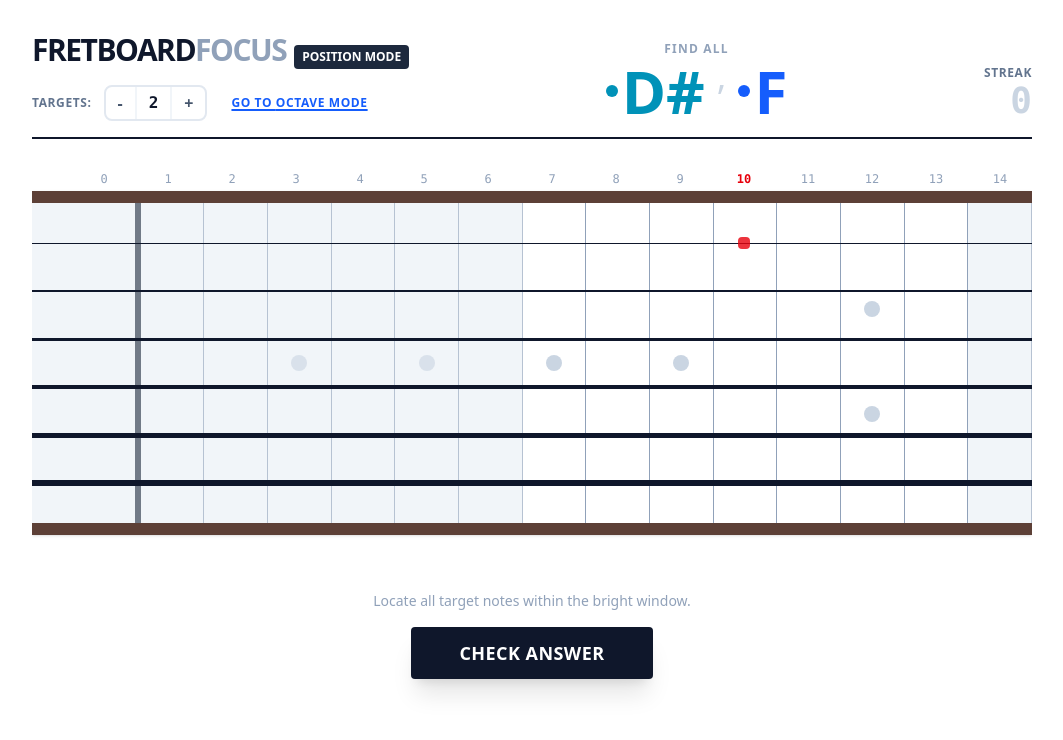
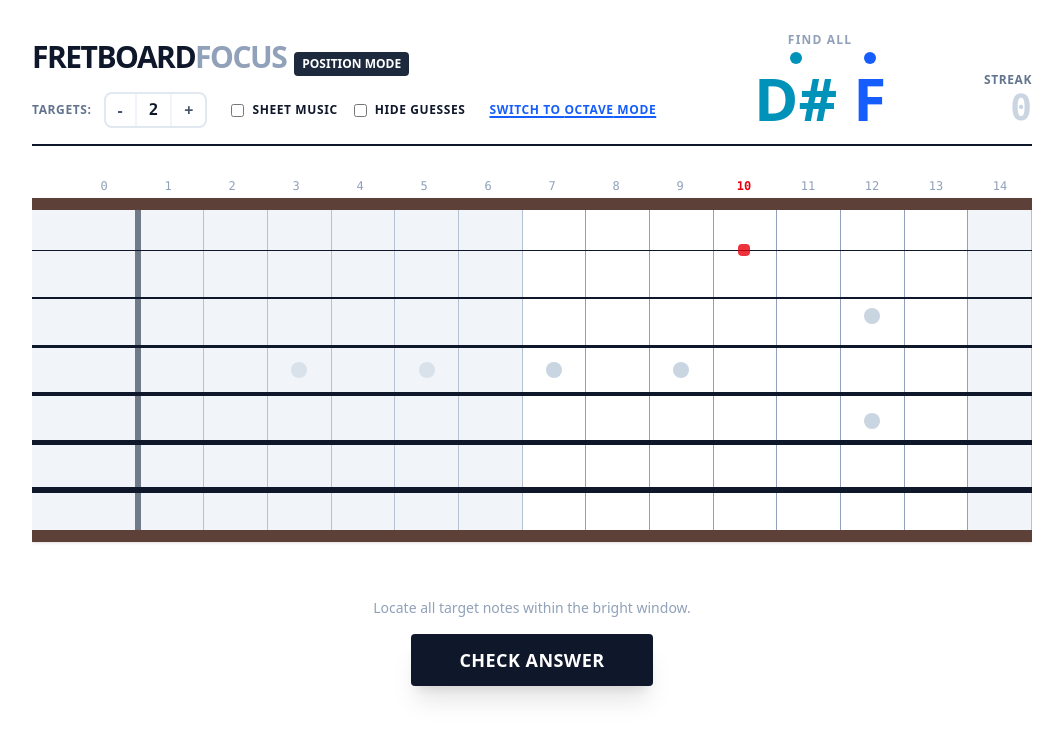
Before and after one commit to DustinBS/Fret-game, a React (Vite) app: page / in a window 1280 px wide. Shown: the top 740 px of the page, without its empty margins (108-1171 px from the left). Built offline with nearby package versions, Linux system fonts and the light colour scheme.

Commit message:
music sheet mode + hidden notes mode

```diff
--- a/package.json
+++ b/package.json
@@ -14,7 +14,8 @@
   },
   "dependencies": {
     "react": "^19.2.0",
-    "react-dom": "^19.2.0"
+    "react-dom": "^19.2.0",
+    "vexflow": "^5.0.0"
   },
   "devDependencies": {
     "@eslint/js": "^9.39.1",
--- a/src/components/FretboardGame.tsx
+++ b/src/components/FretboardGame.tsx
@@ -1,6 +1,7 @@
 // src/components/FretboardGame.tsx
 import React from 'react';
 import { useFretboardGame, getNoteName } from '../hooks/useFretboardGame';
+import SheetMusic from './SheetMusic';
 
 const SAFE_PALETTE = [
   { name: 'Blue',   bg: 'bg-blue-600',   text: 'text-blue-600',   border: 'border-blue-800' },
@@ -19,6 +20,10 @@ const FretboardGame: React.FC = () => {
     updateNoteCount,
     gameMode,
     toggleMode,
+    isSheetMode,
+    setIsSheetMode,
+    isHiddenMode,
+    setIsHiddenMode,
     anchorFret,
     windowStart,
     windowEnd,
@@ -37,7 +42,7 @@ const FretboardGame: React.FC = () => {
     <div className="flex flex-col items-center p-8 min-h-screen bg-white text-slate-900 w-full font-sans select-none">
 
       {/* HEADER HUD */}
-      <div className="mb-8 w-full max-w-[1000px] flex flex-col md:flex-row justify-between items-end border-b-2 border-slate-900 pb-4">
+      <div className="mb-8 w-full max-w-[1000px] flex flex-col xl:flex-row justify-between items-end border-b-2 border-slate-900 pb-4 gap-4">
 
         {/* LEFT: Controls & Title */}
         <div className="flex flex-col gap-4">
@@ -45,13 +50,12 @@ const FretboardGame: React.FC = () => {
             <h1 className="text-3xl font-black tracking-tighter uppercase">
               Fretboard<span className="text-slate-400">Focus</span>
             </h1>
-            {/* MODE BADGE */}
             <span className={`text-xs font-bold px-2 py-1 rounded text-white ${gameMode === 'WINDOW' ? 'bg-slate-800' : 'bg-indigo-600'}`}>
               {gameMode === 'WINDOW' ? 'POSITION MODE' : 'OCTAVE MODE'}
             </span>
           </div>
 
-          <div className="flex items-center gap-6">
+          <div className="flex flex-wrap items-center gap-6">
              {/* TARGET STEPPER */}
              <div className="flex items-center gap-3">
                 <span className="text-xs font-bold uppercase tracking-wider text-slate-500">Targets:</span>
@@ -62,12 +66,33 @@ const FretboardGame: React.FC = () => {
                 </div>
              </div>
 
-             {/* MODE TOGGLE BUTTON */}
+             {/* MODE TOGGLES */}
+             <div className="flex items-center gap-4 text-xs font-bold uppercase tracking-wider">
+                <label className="flex items-center gap-2 cursor-pointer hover:text-blue-600">
+                    <input
+                        type="checkbox"
+                        checked={isSheetMode}
+                        onChange={(e) => setIsSheetMode(e.target.checked)}
+                        className="rounded border-slate-300 text-blue-600 focus:ring-blue-500"
+                    />
+                    Sheet Music
+                </label>
+                <label className="flex items-center gap-2 cursor-pointer hover:text-blue-600">
+                    <input
+                        type="checkbox"
+                        checked={isHiddenMode}
+                        onChange={(e) => setIsHiddenMode(e.target.checked)}
+                        className="rounded border-slate-300 text-blue-600 focus:ring-blue-500"
+                    />
+                    Hide Guesses
+                </label>
+             </div>
+
              <button
                onClick={toggleMode}
                className="text-xs font-bold uppercase tracking-wider text-blue-600 hover:text-blue-800 underline decoration-2 underline-offset-2"
              >
-               Go to {gameMode === 'WINDOW' ? 'Octave' : 'Position'} Mode
+               Switch to {gameMode === 'WINDOW' ? 'Octave' : 'Position'} Mode
              </button>
           </div>
         </div>
@@ -75,37 +100,39 @@ const FretboardGame: React.FC = () => {
         {/* CENTER: Target Notes Display */}
         <div className="flex flex-col items-center flex-grow px-4">
            <p className="text-xs font-bold text-slate-400 uppercase tracking-widest mb-1">Find All</p>
-           <div className="flex items-baseline">
+           <div className="flex items-baseline flex-wrap justify-center gap-4">
              {targetNotes.map((val, idx) => {
                 const colorIndex = colorIndices[idx % colorIndices.length];
                 const color = SAFE_PALETTE[colorIndex];
-
-                // Convert value to name (Handles both 0-11 and MIDI)
                 const { note, octave } = getNoteName(val);
 
                 return (
-                  <React.Fragment key={idx}>
-                    <div className="flex items-center gap-1">
-                      <div className={`w-3 h-3 rounded-full ${color.bg}`} />
+                  <div key={idx} className="flex flex-col items-center relative">
+                    {/* Visual Dot Indicator */}
+                    <div className={`w-3 h-3 rounded-full mb-1 ${color.bg}`} />
+
+                    {isSheetMode ? (
+                        /* VEXFLOW RENDERER */
+                        <div className="scale-75 origin-top -mb-4">
+                          <SheetMusic noteValue={val} gameMode={gameMode} />
+                        </div>
+                    ) : (
+                        /* TEXT RENDERER */
                         <span className={`text-6xl font-black ${color.text} flex items-baseline`}>
                             {note}
-                        {/* Show Octave Subscript ONLY in Octave Mode */}
                             {gameMode === 'OCTAVE' && (
                             <span className="text-3xl font-bold ml-1 opacity-80">{octave}</span>
                             )}
                         </span>
+                    )}
                   </div>
-                    {idx < targetNotes.length - 1 && (
-                      <span className="text-4xl text-slate-300 font-light mx-3 -translate-y-2">,</span>
-                    )}
-                  </React.Fragment>
                 );
              })}
            </div>
         </div>
 
         {/* RIGHT: Streak */}
-        <div className="text-right">
+        <div className="text-right whitespace-nowrap">
            <div className="text-xs font-bold text-slate-500 uppercase tracking-wider">Streak</div>
            <div className={`text-4xl font-mono font-bold ${streak > 0 ? 'text-emerald-600' : 'text-slate-300'}`}>
              {streak}
@@ -114,14 +141,13 @@ const FretboardGame: React.FC = () => {
       </div>
 
       {/* FRETBOARD CONTAINER */}
-      <div className="relative w-full max-w-[1000px] overflow-x-auto pb-4">
+      <div className="relative w-full max-w-[1000px] overflow-x-auto pb-4 custom-scrollbar">
 
         {/* Fret Numbers */}
         <div className="flex pl-10 mb-1 min-w-[800px]">
           {Array.from({ length: 15 }).map((_, i) => (
             <div
               key={i}
-              // Only highlight anchor in WINDOW mode
               className={`flex-1 text-center text-xs font-mono transition-colors duration-300
                 ${gameMode === 'WINDOW' && i === anchorFret ? 'text-red-600 font-bold' : 'text-slate-400'}`}
             >
@@ -174,7 +200,6 @@ const FretboardGame: React.FC = () => {
                   {Array.from({ length: 15 }).map((_, fret) => {
                     const isActiveWindow = fret >= windowStart && fret <= windowEnd;
                     const isClicked = clickedFrets.some(c => c.stringIndex === sIdx && c.fret === fret);
-                    // Only show Red Anchor in WINDOW mode
                     const isAnchorPos = gameMode === 'WINDOW' && sIdx === 0 && fret === anchorFret;
 
                     const pitch = TUNING[sIdx] + fret;
@@ -184,12 +209,10 @@ const FretboardGame: React.FC = () => {
                     let colorIndex = 0;
 
                     if (gameMode === 'WINDOW') {
-                        // Match Pitch Class (0-11)
                         const targetIdx = targetNotes.indexOf(pitch % 12);
                         isTarget = targetIdx !== -1;
                         if (isTarget) colorIndex = colorIndices[targetIdx % colorIndices.length];
                     } else {
-                        // Match Exact MIDI
                         const targetIdx = targetNotes.indexOf(pitch);
                         isTarget = targetIdx !== -1;
                         if (isTarget) colorIndex = colorIndices[targetIdx % colorIndices.length];
@@ -197,13 +220,31 @@ const FretboardGame: React.FC = () => {
 
                     const colorTheme = isTarget ? SAFE_PALETTE[colorIndex] : null;
 
+                    // --- VISUAL STATE LOGIC ---
                     let markerClass = "scale-0";
+
                     if (gameState === 'GUESSING') {
-                      if (isClicked) markerClass = "scale-100 bg-amber-400 border-2 border-slate-900 shadow-sm";
+                        if (isClicked) {
+                            if (isHiddenMode) {
+                                // INVISIBLE MODE: Scale 0 means it takes space but is invisible
+                                markerClass = "scale-0";
                             } else {
-                      if (isTarget && isClicked) markerClass = `scale-100 ${colorTheme?.bg} border-2 ${colorTheme?.border} shadow-md`;
-                      else if (isTarget && !isClicked && isActiveWindow) markerClass = `scale-75 ${colorTheme?.bg} opacity-50`;
-                      else if (!isTarget && isClicked) markerClass = "scale-75 bg-slate-700 border-2 border-slate-900";
+                                // STANDARD MODE: Show selection immediately
+                                markerClass = "scale-100 bg-amber-400 border-2 border-slate-900 shadow-sm";
+                            }
+                        }
+                    } else {
+                        // REVEALED
+                        if (isTarget && isClicked) {
+                             markerClass = `scale-100 ${colorTheme?.bg} border-2 ${colorTheme?.border} shadow-md`;
+                        }
+                        else if (isTarget && !isClicked && isActiveWindow) {
+                             markerClass = `scale-75 ${colorTheme?.bg} opacity-50`;
+                        }
+                        else if (!isTarget && isClicked) {
+                             // False Positive
+                             markerClass = "scale-75 bg-slate-700 border-2 border-slate-900";
+                        }
                     }
 
                     return (
@@ -218,7 +259,8 @@ const FretboardGame: React.FC = () => {
                          {isAnchorPos && (
                            <div className="absolute w-3 h-3 bg-red-600 rounded-sm z-0 opacity-80" />
                          )}
-                         <div className={`w-6 h-6 rounded-full transition-all duration-200 z-10 ${markerClass}`} />
+                         <div className={`w-6 h-6 rounded-full transition-all duration-200 z-10 flex items-center justify-center ${markerClass}`}>
+                         </div>
                       </div>
                     );
                   })}
--- /dev/null
+++ b/src/components/SheetMusic.tsx
@@ -0,0 +1,100 @@
+import React, { useEffect, useRef } from 'react';
+import { Renderer, Stave, StaveNote, Accidental, Formatter, Voice } from 'vexflow';
+
+interface SheetMusicProps {
+  noteValue: number; // 0-11 (Window) or MIDI (Octave)
+  gameMode: 'WINDOW' | 'OCTAVE';
+  width?: number;
+  height?: number;
+}
+
+const SheetMusic: React.FC<SheetMusicProps> = ({
+  noteValue,
+  gameMode,
+  width = 100,
+  height = 120
+}) => {
+  const containerRef = useRef<HTMLDivElement>(null);
+
+  useEffect(() => {
+    if (!containerRef.current) return;
+
+    // 1. Clear previous render
+    containerRef.current.innerHTML = '';
+
+    // 2. Setup VexFlow Factory
+    // In VexFlow 4+, we import Renderer directly.
+    // Renderer.Backends.SVG is the standard way to access the backend enum.
+    const renderer = new Renderer(containerRef.current, Renderer.Backends.SVG);
+
+    renderer.resize(width, height);
+    const context = renderer.getContext();
+
+    // 3. Create Stave (Treble Clef 8vb for Guitar)
+    // We position it to center the note
+    const stave = new Stave(0, 0, width);
+
+    // Add Treble Clef with "8vb" annotation (Standard Classical Guitar Notation)
+    stave.addClef('treble', 'default', '8vb');
+    stave.setContext(context).draw();
+
+    // 4. Calculate Key for VexFlow
+    // Guitar Logic:
+    // Sounding Middle C (MIDI 60 on Piano) is 3rd string, 5th fret.
+    // In notation, Guitar is transposing. Sounding 60 is Written 72 (C5).
+    // Guitar sounding Low E (MIDI 40) is written as E below staff (approx MIDI 52 relative to piano staff).
+    // Standard VexFlow Treble Clef treats "c/4" as Middle C (MIDI 60).
+    // To write Guitar Low E (Sounding 40), we need to write it as E3 ("e/3").
+    // Formula: Written Note = Sounding MIDI Note + 12 semitones (1 Octave)
+
+    let renderMidi = noteValue;
+
+    if (gameMode === 'WINDOW') {
+      // Input is 0-11 (Pitch Class)
+      // We want to display it in a readable range on the staff.
+      // Let's map it to the octave starting at Middle C (Sounding C3 / Written C4)
+      // Sounding C3 = MIDI 48. Written C4 = MIDI 60.
+      // So Base is 60.
+      renderMidi = 60 + noteValue;
+    } else {
+        // Input is Actual Sounding MIDI (e.g. 40 for Low E)
+        // We must transpose +12 for Written Notation
+        renderMidi = noteValue + 12;
+    }
+
+    // Convert MIDI to VexFlow Key String (e.g., 61 -> "c#/4")
+    const noteNames = ['c', 'c#', 'd', 'd#', 'e', 'f', 'f#', 'g', 'g#', 'a', 'a#', 'b'];
+    const octave = Math.floor(renderMidi / 12) - 1; // VexFlow: C4 is Middle C
+    const semitone = renderMidi % 12;
+    const noteName = noteNames[semitone];
+
+    // Check for accidental (Sharp)
+    const hasSharp = noteName.includes('#');
+    const cleanKey = `${noteName[0]}/${octave}`; // e.g. "c/4"
+
+    // 5. Create Voice and Note
+    const note = new StaveNote({
+      keys: [cleanKey],
+      duration: "w", // Whole note
+      // align_center is sometimes used but Formatter handles it best
+    });
+
+    if (hasSharp) {
+      note.addModifier(new Accidental("#"));
+    }
+
+    // 6. Format and Draw
+    const voice = new Voice({ numBeats: 4, beatValue: 4 });
+    voice.addTickables([note]);
+
+    // Format the voice to fit within the stave width (minus padding)
+    new Formatter().joinVoices([voice]).format([voice], width - 50);
+
+    voice.draw(context, stave);
+
+  }, [noteValue, gameMode, width, height]);
+
+  return <div ref={containerRef} className="inline-block" />;
+};
+
+export default SheetMusic;
--- a/src/hooks/useFretboardGame.ts
+++ b/src/hooks/useFretboardGame.ts
@@ -2,31 +2,27 @@
 import { useState, useCallback } from 'react';
 
 // Standard Tuning High E to Low E (Visual Top to Bottom)
+// MIDI 40 = E2 (Low E), MIDI 64 = E4 (High E)
 const TUNING = [64, 59, 55, 50, 45, 40];
 const NOTE_NAMES = ['C', 'C#', 'D', 'D#', 'E', 'F', 'F#', 'G', 'G#', 'A', 'A#', 'B'];
 
 export type FretPosition = { stringIndex: number; fret: number };
-export type GameMode = 'WINDOW' | 'OCTAVE'; // New Type
+export type GameMode = 'WINDOW' | 'OCTAVE';
 
-// Helper to convert MIDI to Name (e.g., 40 -> E2)
 export const getNoteName = (midi: number) => {
   const note = NOTE_NAMES[midi % 12];
-  const octave = Math.floor(midi / 12) - 1; // MIDI 60 is C4
+  const octave = Math.floor(midi / 12) - 1;
   return { note, octave };
 };
 
-// Helper to generate round data
 const createRoundData = (count: number, mode: GameMode) => {
   const newNotes = new Set<number>();
   const safeCount = Math.min(count, 12);
 
   while (newNotes.size < safeCount) {
     if (mode === 'WINDOW') {
-      // 0-11 (Pitch Class only)
       newNotes.add(Math.floor(Math.random() * 12));
     } else {
-      // OCTAVE MODE: Pick a specific note that exists on the 15-fret board
-      // Strategy: Pick a random string & fret, then use that pitch
       const s = Math.floor(Math.random() * 6);
       const f = Math.floor(Math.random() * 15);
       const pitch = TUNING[s] + f;
@@ -34,10 +30,7 @@ const createRoundData = (count: number, mode: GameMode) => {
     }
   }
 
-  // Anchor between 3 and 11 (Only matters for Window mode)
   const newAnchor = Math.floor(Math.random() * (11 - 3 + 1)) + 3;
-
-  // Shuffle colors
   const colorIndices = [0, 1, 2, 3, 4, 5].sort(() => Math.random() - 0.5);
 
   return {
@@ -51,7 +44,10 @@ export const useFretboardGame = (initialCount: number = 1) => {
   const [gameMode, setGameMode] = useState<GameMode>('WINDOW');
   const [noteCount, setNoteCountState] = useState<number>(initialCount);
 
-  // Initialize
+  // New Toggles
+  const [isSheetMode, setIsSheetMode] = useState(false);
+  const [isHiddenMode, setIsHiddenMode] = useState(false);
+
   const [roundData, setRoundData] = useState(() => createRoundData(initialCount, 'WINDOW'));
 
   const [clickedFrets, setClickedFrets] = useState<FretPosition[]>([]);
@@ -60,14 +56,11 @@ export const useFretboardGame = (initialCount: number = 1) => {
 
   const { notes: targetNotes, anchor: anchorFret, colorIndices } = roundData;
 
-  // --- LOGIC SPLIT ---
-  // Window Mode: Constrained to Anchor +/- 3
-  // Octave Mode: Full Board (0-14)
   const windowStart = gameMode === 'WINDOW' ? Math.max(0, anchorFret - 3) : 0;
   const windowEnd   = gameMode === 'WINDOW' ? Math.min(14, anchorFret + 3) : 14;
 
   const generateNewRound = useCallback(() => {
-    setRoundData(createRoundData(noteCount, gameMode)); // Pass current mode
+    setRoundData(createRoundData(noteCount, gameMode));
     setClickedFrets([]);
     setGameState('GUESSING');
   }, [noteCount, gameMode]);
@@ -75,9 +68,7 @@ export const useFretboardGame = (initialCount: number = 1) => {
   const toggleMode = () => {
     setGameMode(prev => {
       const newMode = prev === 'WINDOW' ? 'OCTAVE' : 'WINDOW';
-      // Reset streak on mode switch as difficulty changes
       setStreak(0);
-      // We need to trigger a new round immediately with the NEW mode
       setRoundData(createRoundData(noteCount, newMode));
       setClickedFrets([]);
       setGameState('GUESSING');
@@ -114,19 +105,14 @@ export const useFretboardGame = (initialCount: number = 1) => {
     for (let s = 0; s < 6; s++) {
       for (let f = windowStart; f <= windowEnd; f++) {
         const pitch = TUNING[s] + f;
-
         let isMatch = false;
         if (gameMode === 'WINDOW') {
-          // Check Pitch Class (e.g., any C)
           isMatch = targetNotes.includes(pitch % 12);
         } else {
-          // Check Exact MIDI (e.g., C3 only)
           isMatch = targetNotes.includes(pitch);
         }
 
-        if (isMatch) {
-          correctPositions.push({ stringIndex: s, fret: f });
-        }
+        if (isMatch) correctPositions.push({ stringIndex: s, fret: f });
       }
     }
 
@@ -147,12 +133,16 @@ export const useFretboardGame = (initialCount: number = 1) => {
   };
 
   return {
-    targetNotes, // Raw numbers (0-11 or MIDI)
+    targetNotes,
     colorIndices,
     noteCount,
     updateNoteCount,
     gameMode,
     toggleMode,
+    isSheetMode,    // New
+    setIsSheetMode, // New
+    isHiddenMode,   // New
+    setIsHiddenMode,// New
     anchorFret,
     windowStart,
     windowEnd,
```
Also changed, not shown: 1 other file (tests, documents, lock files or other folders). Lines whose indentation alone changed are shown as unchanged.
